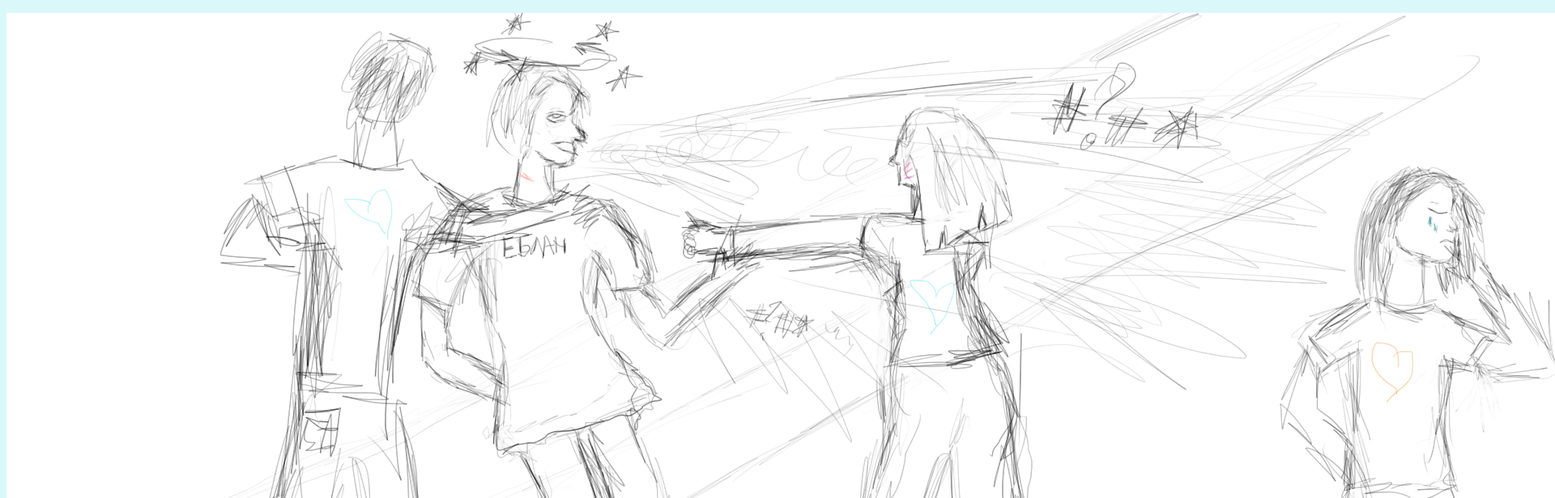
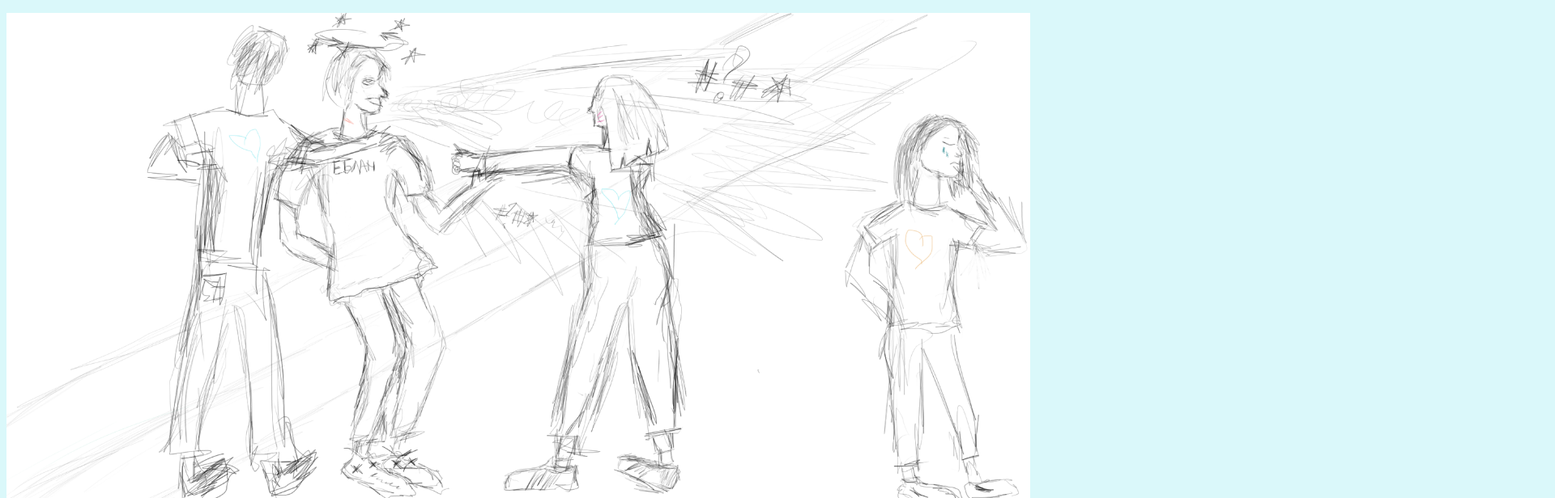
Before and after one commit to toshaoverkill/Karikature, a plain HTML site: page index.html in a window 1280 px wide. Shown: the top 616 px of the page at 81% size, 1920 px wide, since content can reach past the window. Drawn offline with Linux system fonts and the light colour scheme.

Commit message:
Update index.html

```diff
--- a/index.html
+++ b/index.html
@@ -4,6 +4,6 @@
 <title>Карикатура</title>
 </head>
 <body bgcolor="#DAF8FA">
-<p><img src="Карикатура.png" border="0"></p>
+<p><img src="Карикатура.png" border="0" width="100%"></p>
 </body>
 </html>
```
